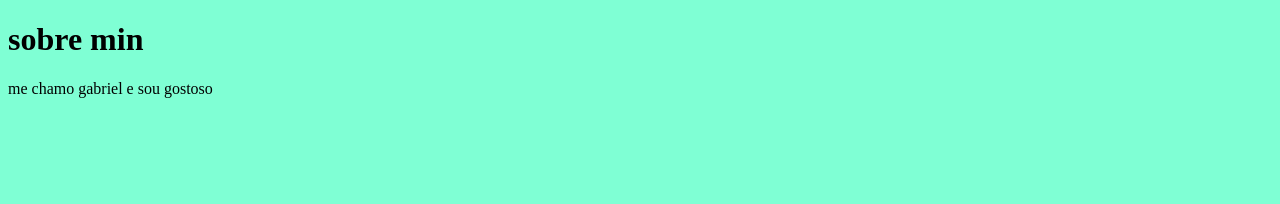
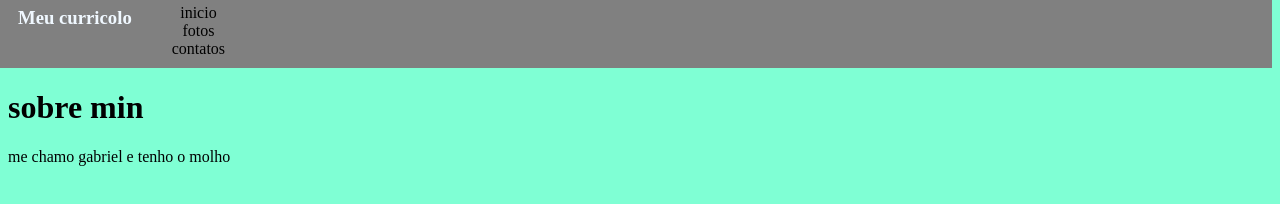
Before and after one commit to GabrielFabooo/Gabriel-1A, a plain HTML site: page index.html in a window 1280 px wide. Drawn offline with Linux system fonts and the light colour scheme.

Commit message:
gyewigusd

```diff
--- a/index.html
+++ b/index.html
@@ -8,8 +8,24 @@
 
 </head>
 <body>
+<header>
+    <h3>Meu curricolo </h3>
+
+    <ul>
+        <li>inicio</li>
+        <li>fotos</li>
+        <li>contatos</li>
+    </ul>
+</header>
+
+
+
+
+
+
+
     <h1>sobre min</h1>
-<p>me chamo gabriel e sou gostoso</p>
+<p>me chamo gabriel e tenho o molho </p>
 
 
 
--- a/style.css
+++ b/style.css
@@ -1,3 +1,24 @@
 body{
     background-color: aquamarine;
 }
+header{
+    background-color: gray;
+    height: 80px;
+    padding-left: 30px;
+    margin-left: -20px;
+    margin-top:-20px ;
+    margin-right:-20 ;
+    text-align: center;
+    display: flex;
+}
+
+header h3 {
+    font-size: -30px;
+    color: aliceblue;
+}
+
+
+
+header ul{
+    list-style: none;
+}
```
